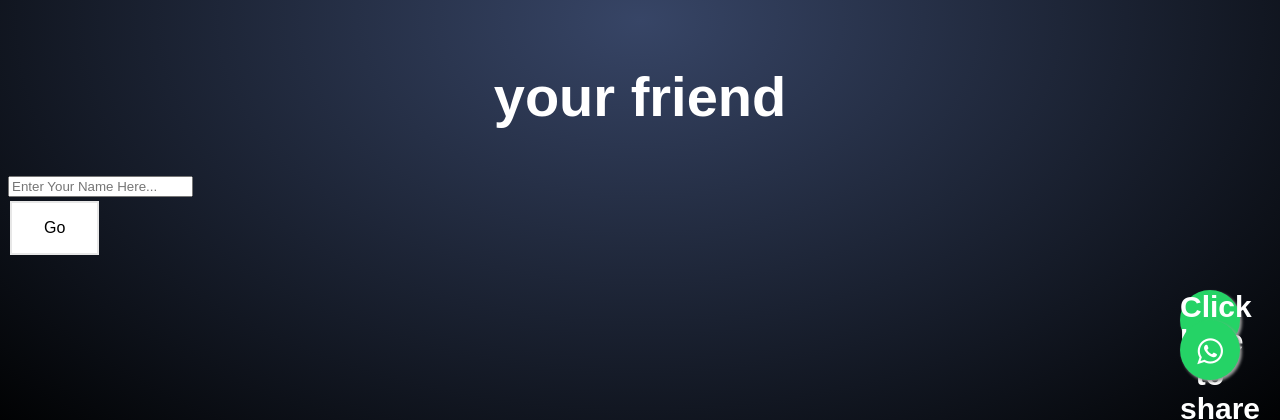
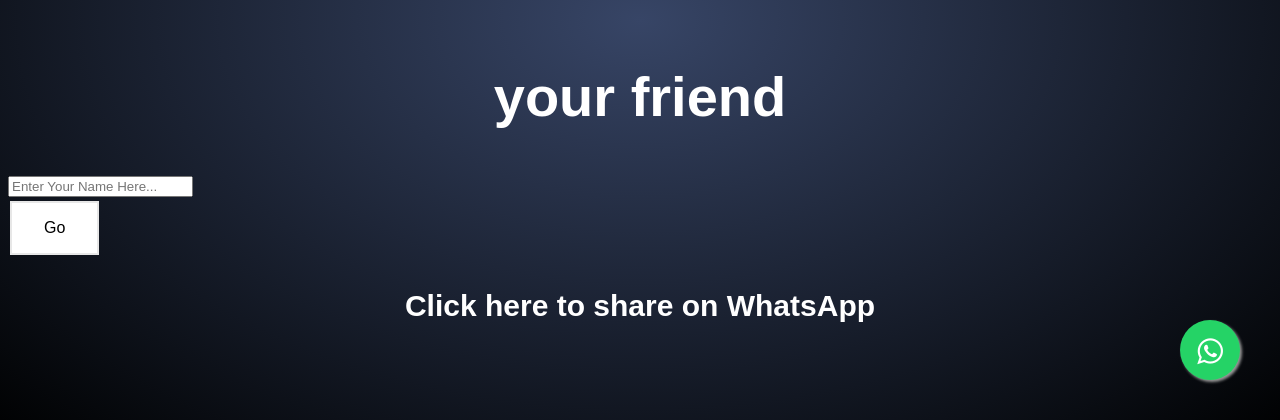
Before and after one commit to VIRUS-ATTACK/newYear2020, a Django app: page / in a window 1280 px wide. Shown: the part 380-800 px from the top of the page. Run offline with Django 3.2, Linux system fonts and the light colour scheme; some libraries are stand-ins or nearby versions; some web fonts are replaced.

Commit message:
pre changes

```diff
--- a/mysite/newyear/templates/newyear/files/wishes.html
+++ b/mysite/newyear/templates/newyear/files/wishes.html
@@ -20,6 +20,13 @@
         z-index:100;
         }
 
+        .floatB{
+            position:fixes;
+            bottom:40px;
+            color:#FFF;
+            text-align:center;
+        font-size:30px;
+        }
         .my-float{
             margin-top:16px;
         }
@@ -382,7 +389,7 @@
         <input  type="name" id="myText" onChange="update(this.value);"  required maxlength="50" name="n" placeholder="Enter Your Name Here..."><br>
         <button class="button button4" type="submit" onclick="document.getElementById('username').innerHTML=document.getElementById('myText').value"> Go </button>
 
-            <h3 class=float>Click here to share on WhatsApp</h3>
+            <h3 class="floatB" >Click here to share on WhatsApp</h3>
             <link rel="stylesheet" href="https://maxcdn.bootstrapcdn.com/font-awesome/4.5.0/css/font-awesome.min.css">
             <a id="myAnchor" class="float" target="_blank">
             <i class="fa fa-whatsapp my-float"></i>
```
